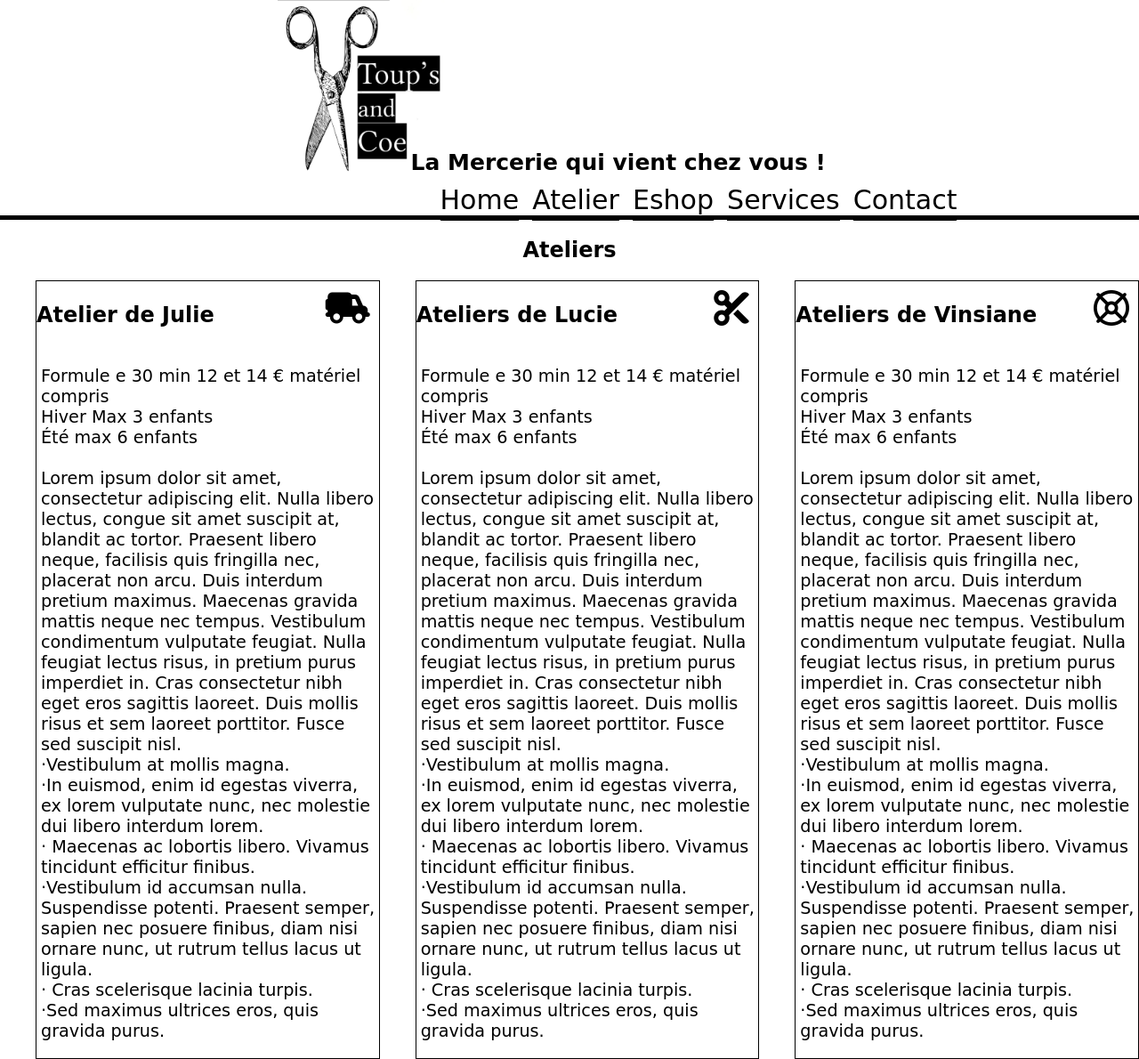
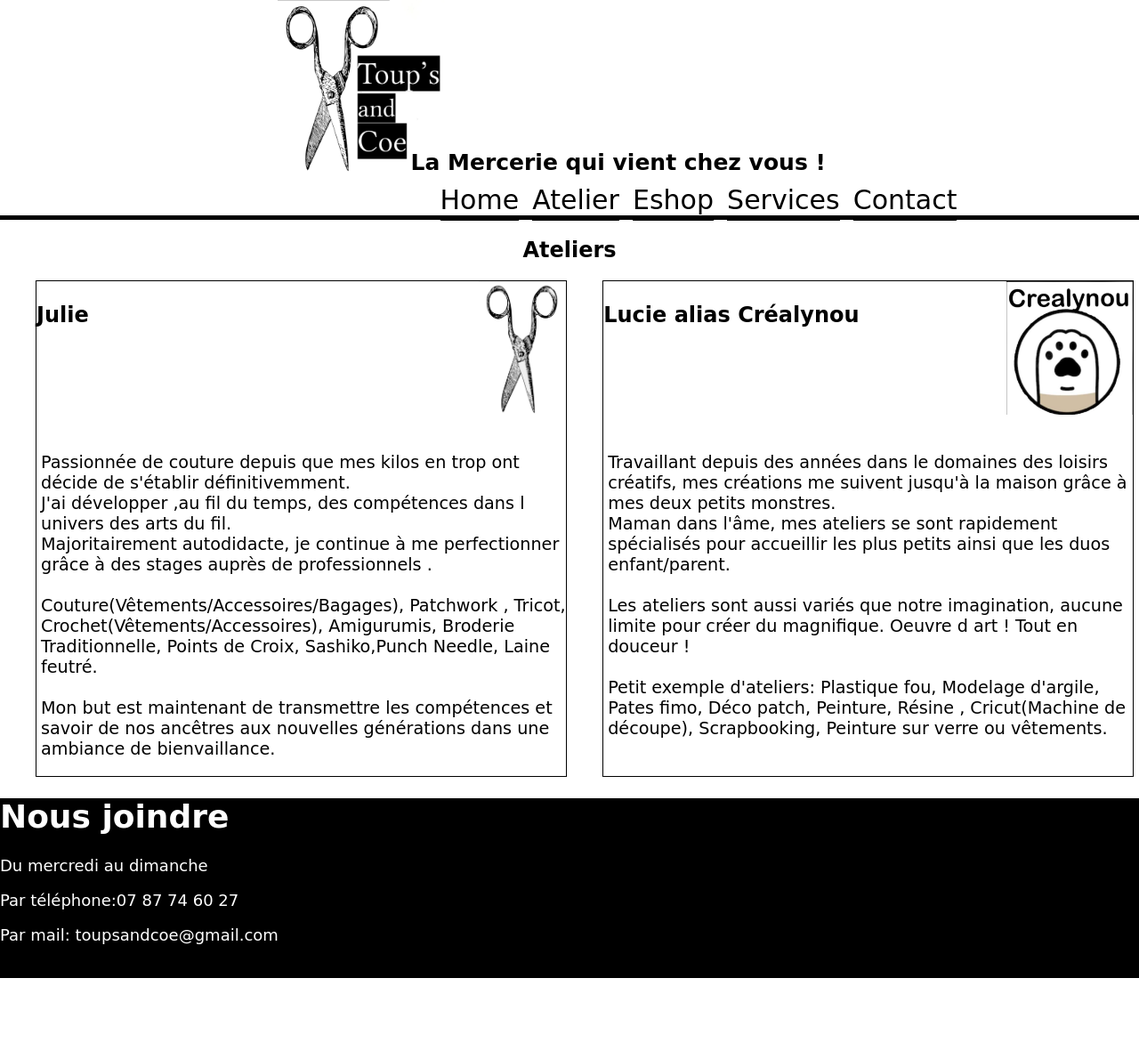
Before and after one commit to DamienStSever/vitrineJulieMain, a plain HTML site: page VitrineJulie-main/atelier.html in a window 1280 px wide. Shown: the top 1190 px of the page at 89% size. After the commit the page ends 1099 px from the top, so only its background shows below. Drawn offline with Linux system fonts and the light colour scheme; a web font is replaced by a local one.

Commit message:
Mise à jour atelier

```diff
--- a/VitrineJulie-main/atelier.css
+++ b/VitrineJulie-main/atelier.css
@@ -108,6 +108,9 @@ nav h2 {
     border: 1px solid;
     width: 48%;
 }
+.Julie img{
+    height: 150px;
+}
 
 .Lucie{
     border: 1px solid;
@@ -115,10 +118,8 @@ nav h2 {
     margin-left: 40px;
 }
 
-.Vinsiane{
-    border: 1px solid;
-    width: 48%;
-    margin-left: 40px;
+.Lucie img {
+    height: 150px;
 }
 
 .up{
--- a/VitrineJulie-main/atelier.html
+++ b/VitrineJulie-main/atelier.html
@@ -33,79 +33,49 @@
         <div class="ateliers">
             <div class="Julie">
                 <div class="up">
-                    <h3>Atelier de Julie</h3>
-                    <i class="fa-solid fa-truck-field"></i>
+                    <h3> Julie</h3>
+                    <img src="./Images/Ciseau.png" alt="Logo Julie">
                 </div>
-                <p>Formule e 30 min 12 et 14 € matériel compris <br>
-                    Hiver Max 3 enfants <br>
-                    Été max 6 enfants <br>
+                <p>
                     <br>
-                    Lorem ipsum dolor sit amet, consectetur adipiscing elit. Nulla libero lectus, congue sit amet
-                    suscipit at, blandit ac tortor. Praesent libero neque, facilisis quis fringilla nec, placerat non
-                    arcu. Duis interdum pretium maximus. Maecenas gravida mattis neque nec tempus. Vestibulum
-                    condimentum vulputate feugiat. Nulla feugiat lectus risus, in pretium purus imperdiet in. Cras
-                    consectetur nibh eget eros sagittis laoreet. Duis mollis risus et sem laoreet porttitor. Fusce sed
-                    suscipit nisl.
+                    Passionnée de couture depuis que mes kilos en trop ont décide de s'établir définitivemment.<br>
+                    J'ai développer ,au fil du temps, des compétences dans l univers des arts du fil.<br>
+                    Majoritairement autodidacte, je continue à me perfectionner grâce à des stages auprès de
+                    professionnels . <br>
                     <br>
-                    ·Vestibulum at mollis magna. <br>
-                    ·In euismod, enim id egestas viverra, ex lorem vulputate nunc, nec molestie dui libero interdum lorem. <br>
-                    · Maecenas ac lobortis libero. Vivamus tincidunt efficitur finibus. <br>
-                    ·Vestibulum id accumsan nulla. Suspendisse potenti. Praesent semper, sapien nec posuere finibus,
-                    diam nisi ornare nunc, ut rutrum tellus lacus ut ligula. <br>
-                    · Cras scelerisque lacinia turpis. <br>
-                    ·Sed maximus ultrices eros, quis gravida purus. <br>
+                    Couture(Vêtements/Accessoires/Bagages), Patchwork , Tricot, Crochet(Vêtements/Accessoires),
+                    Amigurumis, Broderie Traditionnelle, Points de Croix, Sashiko,Punch Needle, Laine feutré. <br>
+                    <br>
+                    Mon but est maintenant de transmettre les compétences et savoir de nos ancêtres aux nouvelles
+                    générations dans une ambiance de bienvaillance.
                 </p>
+
+
             </div>
             <div class="Lucie">
                 <div class="up">
-                    <h3>Ateliers de Lucie</h3>
-                    <i class="fa-solid fa-scissors"></i> <!-- Crealynou -->
+                    <h3>Lucie alias Créalynou </h3>
+                    <img src="./Images/Crealynou.png" alt="Logo Créalynou">
                 </div>
-                <p>Formule e 30 min 12 et 14 € matériel compris <br>
-                    Hiver Max 3 enfants <br>
-                    Été max 6 enfants <br>
+                <p>
                     <br>
-                    Lorem ipsum dolor sit amet, consectetur adipiscing elit. Nulla libero lectus, congue sit amet
-                    suscipit at, blandit ac tortor. Praesent libero neque, facilisis quis fringilla nec, placerat non
-                    arcu. Duis interdum pretium maximus. Maecenas gravida mattis neque nec tempus. Vestibulum
-                    condimentum vulputate feugiat. Nulla feugiat lectus risus, in pretium purus imperdiet in. Cras
-                    consectetur nibh eget eros sagittis laoreet. Duis mollis risus et sem laoreet porttitor. Fusce sed
-                    suscipit nisl.
+                    Travaillant depuis des années dans le domaines des loisirs créatifs, mes créations me suivent
+                    jusqu'à la maison grâce à mes deux petits monstres.<br>
+                    Maman dans l'âme, mes ateliers se sont rapidement spécialisés pour accueillir les plus petits ainsi
+                    que les duos enfant/parent. <br>
                     <br>
-                    ·Vestibulum at mollis magna. <br>
-                    ·In euismod, enim id egestas viverra, ex lorem vulputate nunc, nec molestie dui libero interdum lorem. <br>
-                    · Maecenas ac lobortis libero. Vivamus tincidunt efficitur finibus. <br>
-                    ·Vestibulum id accumsan nulla. Suspendisse potenti. Praesent semper, sapien nec posuere finibus,
-                    diam nisi ornare nunc, ut rutrum tellus lacus ut ligula. <br>
-                    · Cras scelerisque lacinia turpis. <br>
-                    ·Sed maximus ultrices eros, quis gravida purus. <br>
+                    Les ateliers sont aussi variés que notre imagination, aucune limite pour créer du magnifique. Oeuvre
+                    d art ! Tout en douceur ! <br>
+                    <br>
+                    Petit exemple d'ateliers: Plastique fou, Modelage d'argile, Pates fimo, Déco patch, Peinture, Résine
+                    , Cricut(Machine de découpe), Scrapbooking, Peinture sur verre ou vêtements.
+                    <br>
+                    <br>
+
+
                 </p>
             </div>
-            <div class="Vinsiane">
-                <div class="up">
-                    <h3>Ateliers de Vinsiane</h3>
-                    <i class="fa-regular fa-life-ring"></i><!-- perles de pixel -->
-                </div>
-                <p>Formule e 30 min 12 et 14 € matériel compris <br>
-                    Hiver Max 3 enfants <br>
-                    Été max 6 enfants <br>
-                    <br>
-                    Lorem ipsum dolor sit amet, consectetur adipiscing elit. Nulla libero lectus, congue sit amet
-                    suscipit at, blandit ac tortor. Praesent libero neque, facilisis quis fringilla nec, placerat non
-                    arcu. Duis interdum pretium maximus. Maecenas gravida mattis neque nec tempus. Vestibulum
-                    condimentum vulputate feugiat. Nulla feugiat lectus risus, in pretium purus imperdiet in. Cras
-                    consectetur nibh eget eros sagittis laoreet. Duis mollis risus et sem laoreet porttitor. Fusce sed
-                    suscipit nisl.
-                    <br>
-                    ·Vestibulum at mollis magna. <br>
-                    ·In euismod, enim id egestas viverra, ex lorem vulputate nunc, nec molestie dui libero interdum lorem. <br>
-                    · Maecenas ac lobortis libero. Vivamus tincidunt efficitur finibus. <br>
-                    ·Vestibulum id accumsan nulla. Suspendisse potenti. Praesent semper, sapien nec posuere finibus,
-                    diam nisi ornare nunc, ut rutrum tellus lacus ut ligula. <br>
-                    · Cras scelerisque lacinia turpis. <br>
-                    ·Sed maximus ultrices eros, quis gravida purus. <br>
-                </p>
-            </div>
+
         </div>
     </section>
 
```
Also changed, not shown: VitrineJulie-main/contact.html (+2 -1 lines), VitrineJulie-main/Images/Ciseau.png (added), VitrineJulie-main/Images/Crealynou.png (added).
